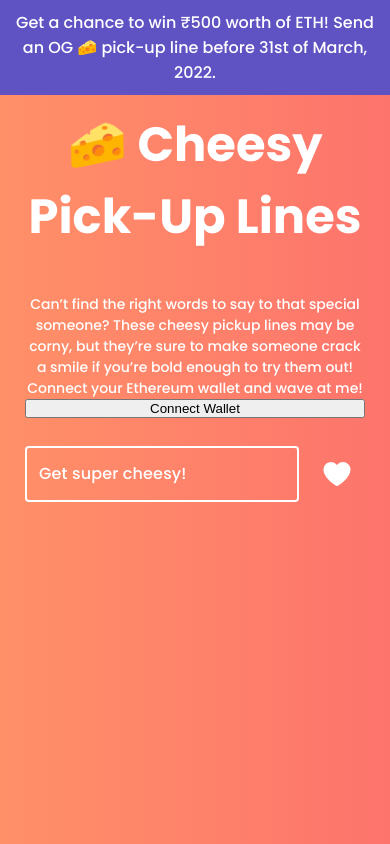
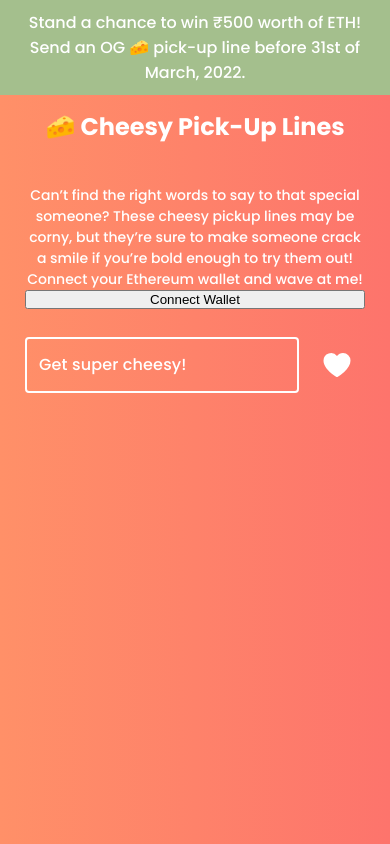
Before and after one commit to niiischall/cheesy-pick-up-lines, a React (Create React App) app: page / in a window 390 px wide. Built offline with nearby package versions, Linux system fonts and the light colour scheme.

Commit message:
Build updated

```diff
--- a/public/index.html
+++ b/public/index.html
@@ -24,7 +24,7 @@
       work correctly both with client-side routing and a non-root public URL.
       Learn how to configure a non-root public URL by running `npm run build`.
     -->
-    <title>Pick Up Lines</title>
+    <title>Pick-Up Lines</title>
   </head>
   <body>
     <noscript>You need to enable JavaScript to run this app.</noscript>
--- a/src/App.css
+++ b/src/App.css
@@ -49,22 +49,22 @@ body {
 
 @keyframes color {
   0% {
-    background: #c2c2c2;
+    background: #EDAE49;
   }
   20% {
-    background: #c2c2c2;
+    background: #D1495B;
   }
   40% {
-    background: #5c53c5;
+    background: #00798C;
   }
   60% {
-    background: #5c53c5;
+    background: #DDD78D;
   }
   80% {
-    background: #a8329d;
+    background: #003D5B;
   }
   100% {
-    background: #a8329d;
+    background: #7678ED;
   }
 }
 
@@ -72,13 +72,19 @@ body {
 .super-header {
   background: #5c53c5; /* Fallback */
   color: #ffffff;
-  animation: color 9s infinite linear;
+  animation: color 10s infinite linear;
   width: 100vw;
   padding: 10px;
   text-align: center;
   margin-bottom: 14px;
   font-size: 16px;
   font-weight: 500;
+}
+
+@media screen and (min-width: 420px) and (max-width: 820px) {
+  .super-header {
+    font-size: 14px;
+  }
 }
 
 .heading {
@@ -89,14 +95,14 @@ body {
 }
 
 @media screen and (min-width: 420px) and (max-width: 820px) {
-  .header {
+  .heading {
     font-size: 24px;
   }
 }
 
 @media screen and (max-width: 400px) {
-  .header {
-    font-size: 12px;
+  .heading {
+    font-size: 24px;
   }
 }
 
@@ -164,6 +170,10 @@ body {
   text-align: center;
 }
 
+.message-text strong {
+  font-size: 18px;
+}
+
 @media screen and (max-width: 400px) {
   .message-text {
     text-align: left;
@@ -180,6 +190,10 @@ body {
   text-overflow: ellipsis;
 }
 
+.message-text-address strong {
+  font-size: 18px;
+}
+
 @media screen and (max-width: 400px) {
   .message-text-address {
     text-align: left;
--- a/src/App.tsx
+++ b/src/App.tsx
@@ -177,7 +177,7 @@ export default function App() {
       <header className="header">
         <div className="super-header">
           <span>
-            Get a chance to win ₹500 worth of ETH! Send an OG 🧀 pick-up line
+            Stand a chance to win ₹500 worth of ETH! Send an OG 🧀 pick-up line
             before 31st of March, 2022.
           </span>
         </div>
@@ -225,7 +225,7 @@ export default function App() {
               <div key={index} className="message-box">
                 <div className="message">
                   <p className="message-text">
-                    <strong>🕰️ When?</strong>
+                    <strong>🕰️</strong>
                     <br />
                     <em>{d.toLocaleString("en-IN")}</em>
                   </p>
@@ -239,7 +239,7 @@ export default function App() {
                 </div>
                 <div className="message">
                   <p className="message-text-address">
-                    <strong>🧑‍🍳 Chef</strong>
+                    <strong>✍🏻</strong>
                     <br />
                     {wave.address}
                   </p>
```
Also changed, not shown: 11 other files (tests, documents, lock files or other folders).
